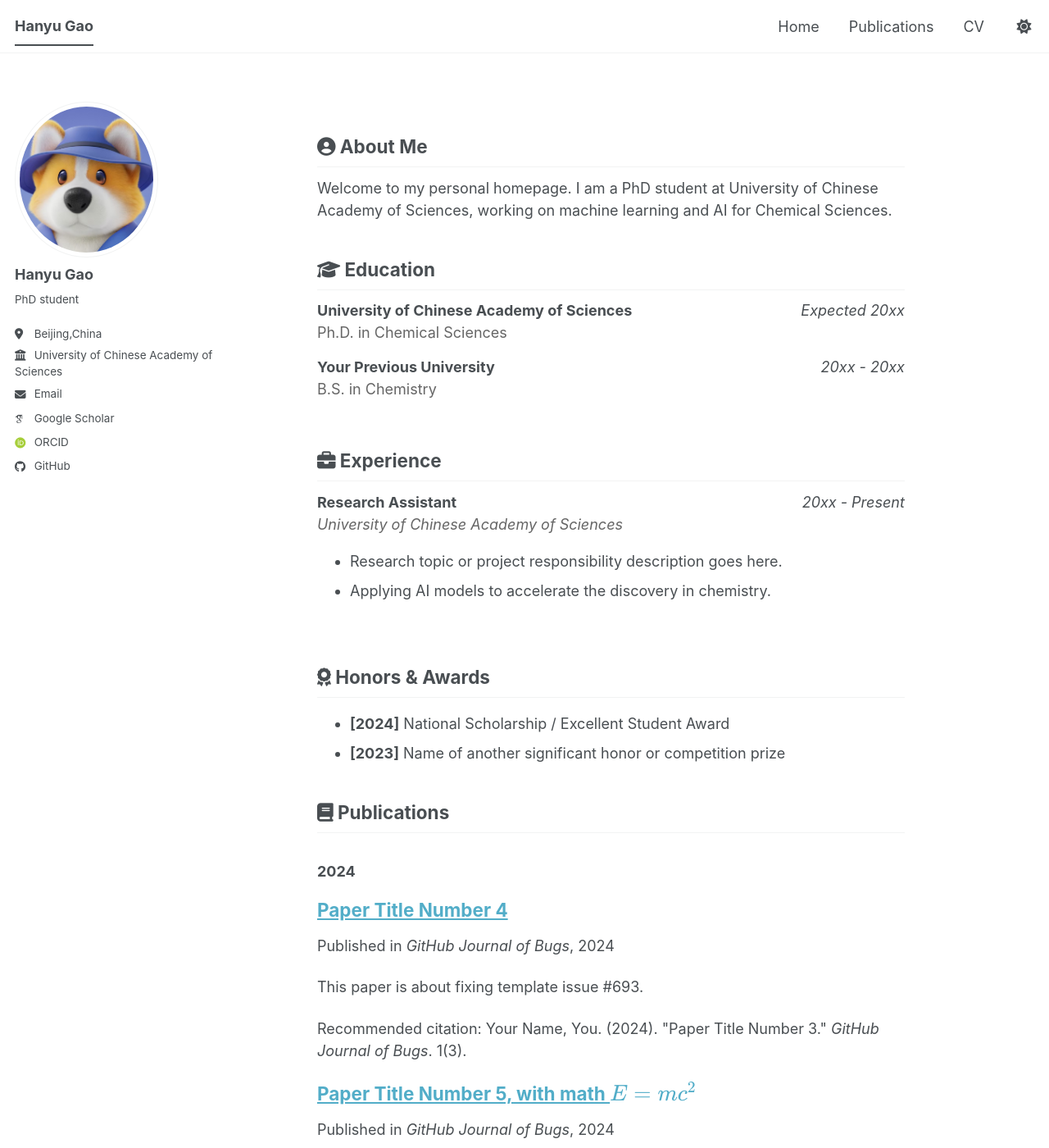
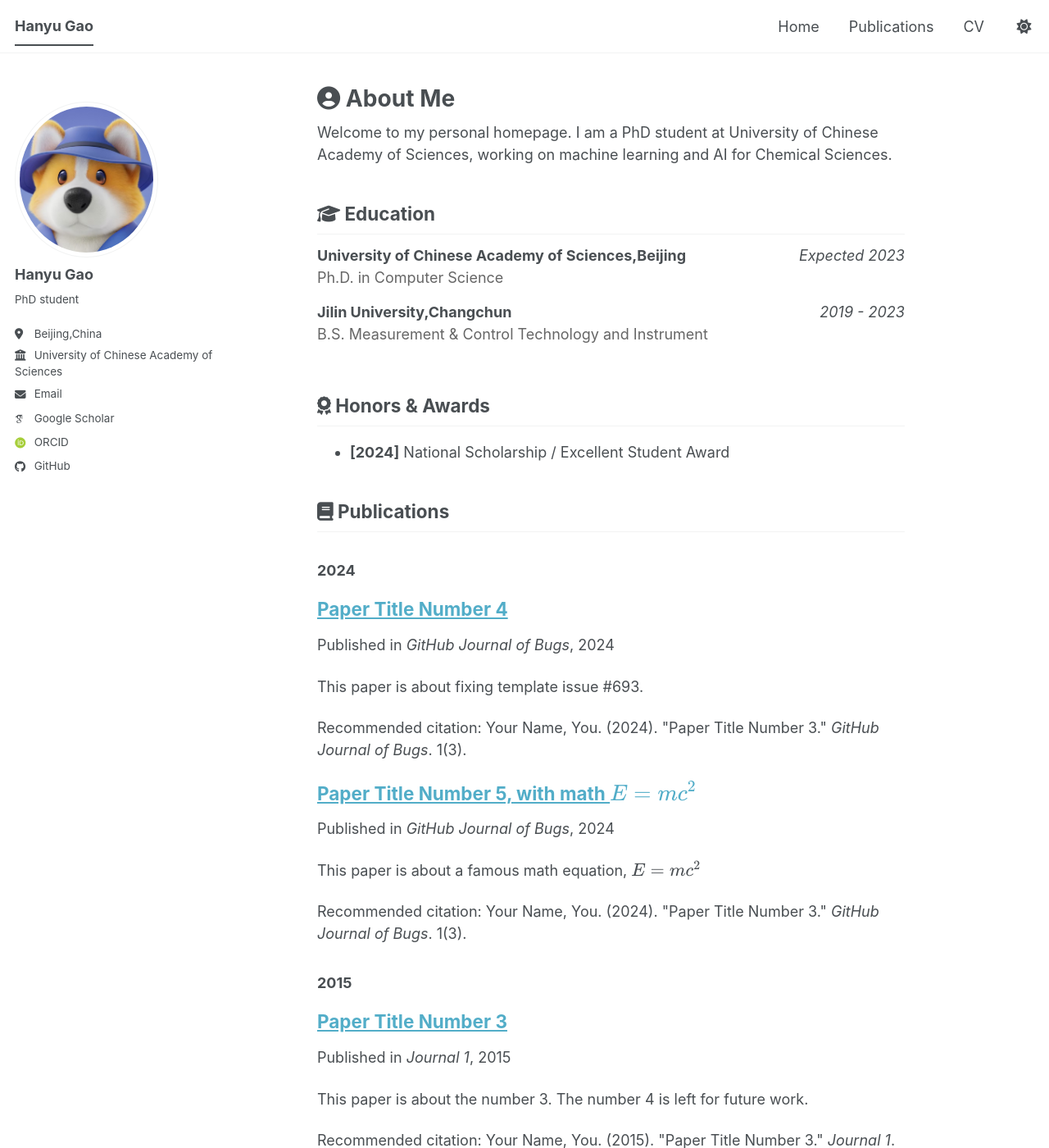
Before and after one commit to Licht0812/Licht0812.github.io, a Jekyll site: the page built from _pages/about.md, in a window 1280 px wide and 1400 px high. Shown: the whole window at 82% size. Built offline with Jekyll 4.4.1, drawn with Linux system fonts in a browser that asks for light colours; some web fonts are replaced; a script that is not in the unit is left out.

Commit message:
Update about.md

```diff
--- a/_pages/about.md
+++ b/_pages/about.md
@@ -1,34 +1,33 @@
 ---
 permalink: /
-title: " "
+title: '<i class="fas fa-user-circle"></i> About Me'
 author_profile: true
 redirect_from:
   - /about/
   - /about.html
 ---
 
-## <i class="fas fa-user-circle"></i> About Me
-
 Welcome to my personal homepage. I am a PhD student at University of Chinese Academy of Sciences, working on machine learning and AI for Chemical Sciences.
 
 ## <i class="fas fa-graduation-cap"></i> Education
 
 <div style="display: flex; justify-content: space-between; margin-bottom: 0px;">
-  <b>University of Chinese Academy of Sciences</b>
-  <i>Expected 20xx</i>
+  <b>University of Chinese Academy of Sciences,Beijing</b>
+  <i>Expected 2023</i>
 </div>
 <div style="color: #666; padding-bottom: 15px;">
-  Ph.D. in Chemical Sciences
+  Ph.D. in Computer Science
 </div>
 
 <div style="display: flex; justify-content: space-between; margin-bottom: 0px;">
-  <b>Your Previous University</b>
-  <i>20xx - 20xx</i>
+  <b>Jilin University,Changchun</b>
+  <i>2019 - 2023</i>
 </div>
 <div style="color: #666; padding-bottom: 15px;">
-  B.S. in Chemistry
+  B.S. Measurement & Control Technology and Instrument
 </div>
 
+{% comment %}
 ## <i class="fas fa-briefcase"></i> Experience
 
 <div style="display: flex; justify-content: space-between; margin-bottom: 0px;">
@@ -42,12 +41,13 @@ Welcome to my personal homepage. I am a PhD student at University of Chinese Aca
     <li>Applying AI models to accelerate the discovery in chemistry.</li>
   </ul>
 </div>
+{% endcomment %}
 
 ## <i class="fas fa-award"></i> Honors & Awards
 
 <ul>
   <li><b>[2024]</b> National Scholarship / Excellent Student Award</li>
-  <li><b>[2023]</b> Name of another significant honor or competition prize</li>
+  <!-- <li><b>[2023]</b> Name of another significant honor or competition prize</li> -->
 </ul>
 
 ## <i class="fas fa-book"></i> Publications
```
